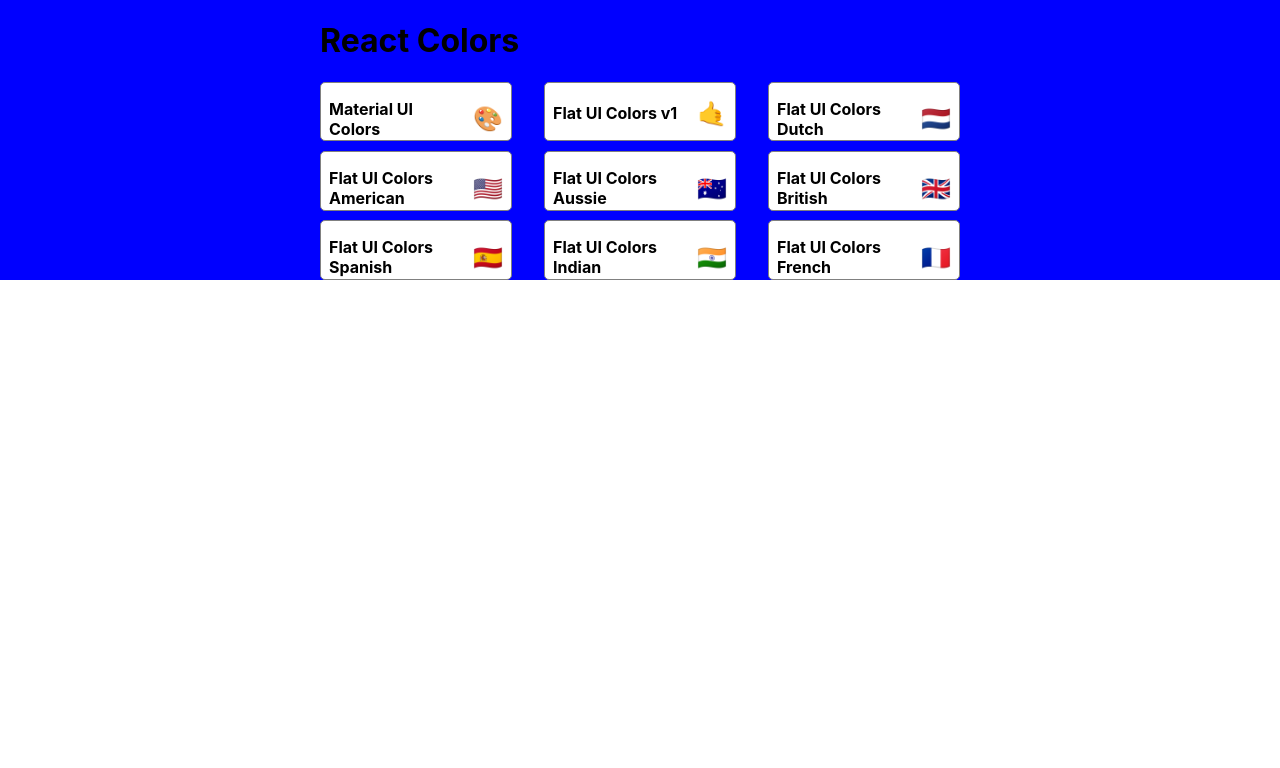
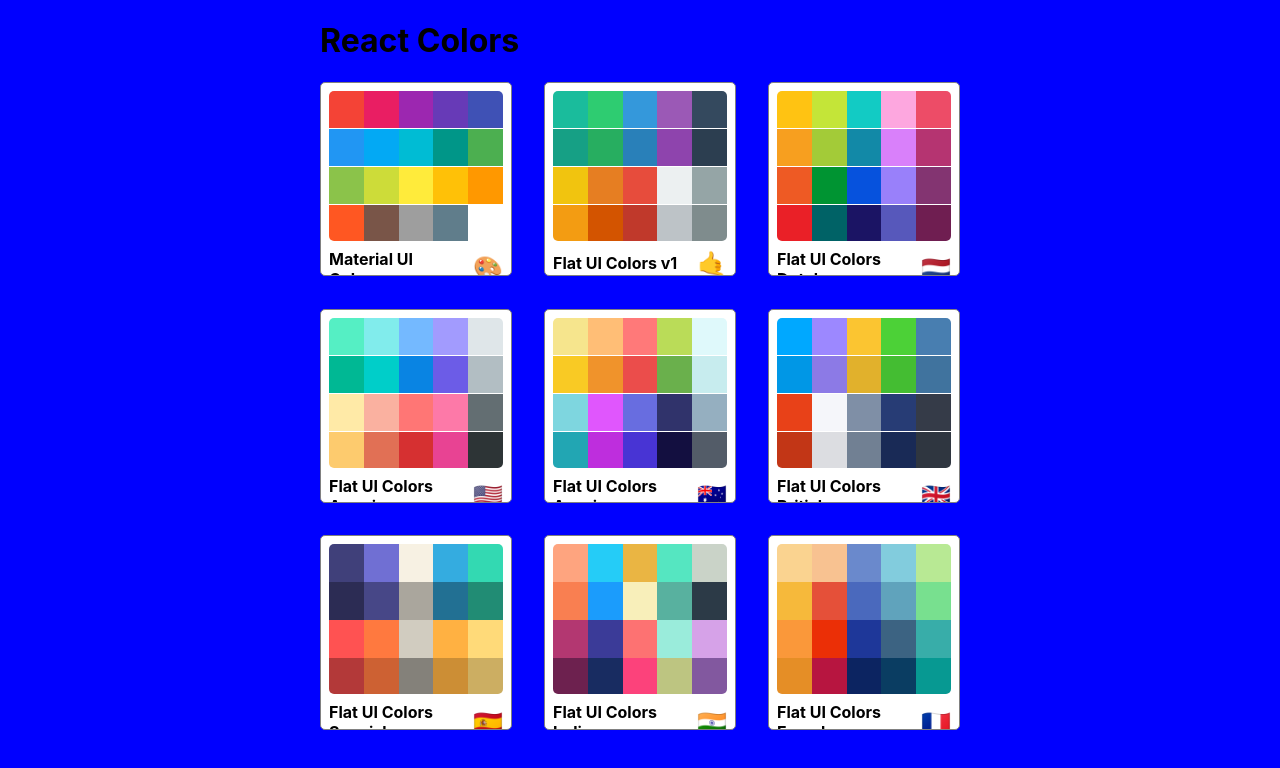
Before and after one commit to gustavo-camello/color_app, a React (Create React App) app: page / in a window 1280 px wide. Shown: the top 768 px of the page. Built offline with nearby package versions, Linux system fonts and the light colour scheme.

Commit message:
update styles miniPallete component

```diff
--- a/src/MiniPalette.js
+++ b/src/MiniPalette.js
@@ -14,7 +14,11 @@
         }
     },
     colors: {
-        backgroundColor: "grey"
+        backgroundColor: "white",
+        height: "150px",
+        width: "100%",
+        borderRadius: "5px",
+        overflow: "hidden"
     },
     title: {
         display: "flex",
@@ -29,15 +33,30 @@
     emoji: {
         marginLeft: "0.5rem",
         fontSize: "1.5rem"
+    },
+    miniColor: {
+        height: "25%",
+        width: "20%",
+        display: "inline-block",
+        margin: "0 auto",
+        position: "relative",
+        marginBottom: "-3.5px"
     }
 }
 
 function MiniPalette (props) {
-    const {classes, paletteName, emoji} = props;
+    const {classes, paletteName, emoji, colors} = props;
+    const miniColorsBoxes = colors.map(color => (
+        <div className={classes.miniColor}
+        style={{backgroundColor: color.color}}
+        key={color.name}>
+
+        </div>
+    ))
     return (
         <div className={classes.root}>
             <div className={classes.colors}>
-
+            {miniColorsBoxes}
             </div>
             <h5 className={classes.title}>{paletteName} <span className={classes.emoji}>{emoji}</span></h5>
         </div>
--- a/src/PaletteList.js
+++ b/src/PaletteList.js
@@ -6,7 +6,7 @@
 const styles = {
     root: {
         backgroundColor: "blue",
-        height: "100%",
+        height: "100vh",
         display: "flex",
         alignItems: "flex-start",
         justifyContent: "center"
```
